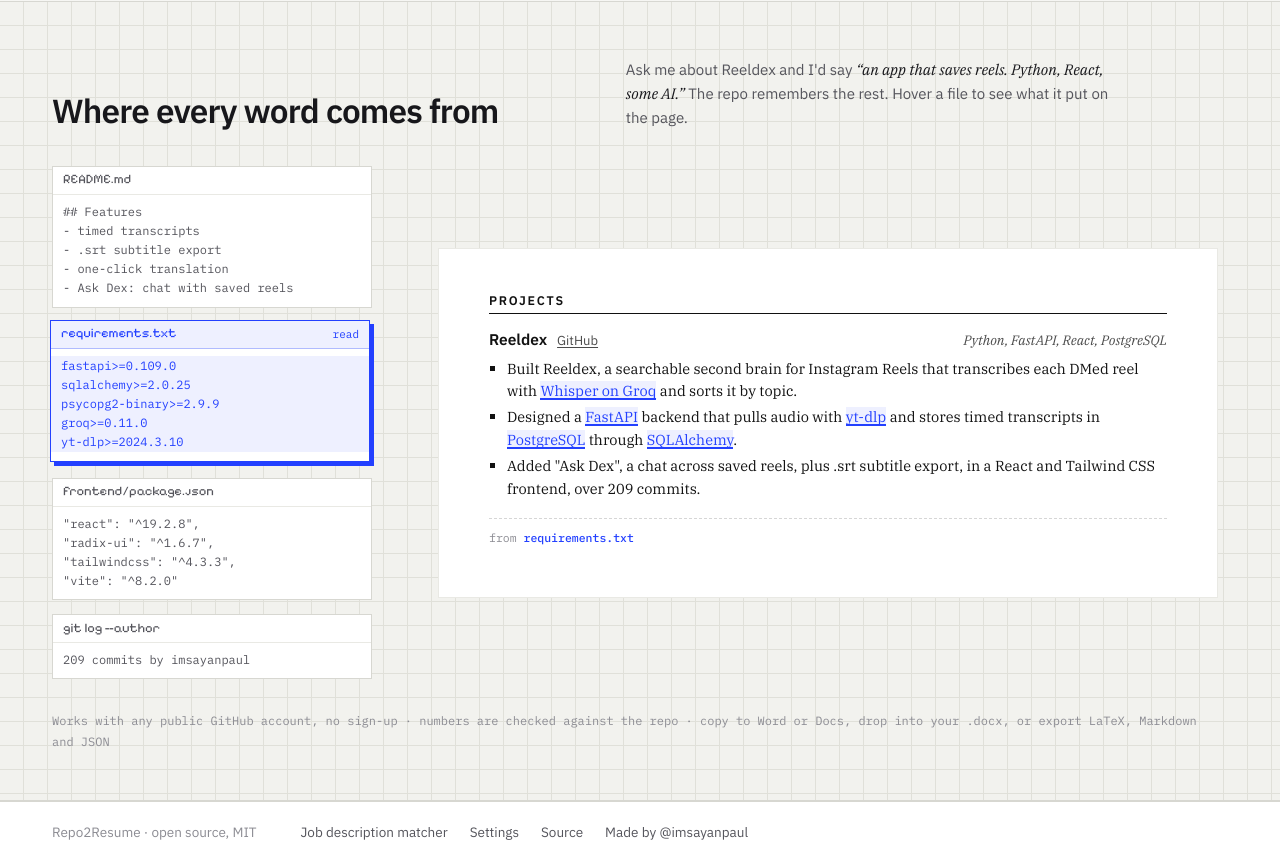
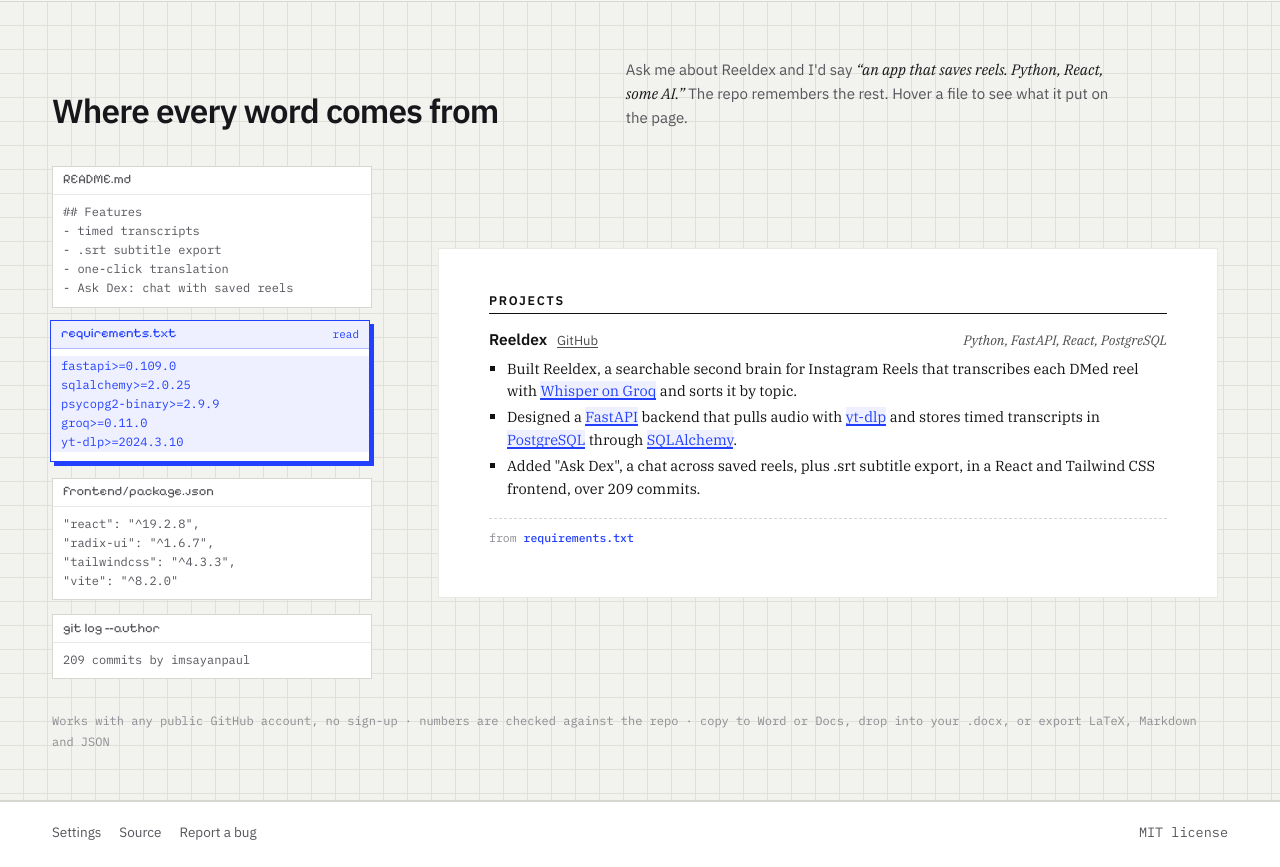
Before and after one commit to imsayanpaul/Repo2Resume, a React (Vite) app: page / in a window 1280 px wide. Shown: the part 402-1269 px from the top of the page. Built offline with nearby package versions, Linux system fonts and the light colour scheme; no server answers.

Commit message:
fix(ui): drop footer items that did nothing

```diff
--- a/src/components/Footer.jsx
+++ b/src/components/Footer.jsx
@@ -1,15 +1,15 @@
 import React from 'react';
 
-export default function Footer({ onOpenSettings, onOpenJdModal }) {
+export default function Footer({ onOpenSettings }) {
   return (
     <footer className="footer">
       <div className="footer-inner">
-        <span>Repo2Resume · open source, MIT</span>
-        <span className="footer-spacer" />
-        <button type="button" onClick={onOpenJdModal}>Job description matcher</button>
-        <button type="button" onClick={onOpenSettings}>Settings</button>
-        <a href="https://github.com/imsayanpaul/Repo2Resume" target="_blank" rel="noreferrer">Source</a>
-        <a href="https://github.com/imsayanpaul" target="_blank" rel="noreferrer">Made by @imsayanpaul</a>
+        <span className="footer-links">
+          <button type="button" onClick={onOpenSettings}>Settings</button>
+          <a href="https://github.com/imsayanpaul/Repo2Resume" target="_blank" rel="noreferrer">Source</a>
+          <a href="https://github.com/imsayanpaul/Repo2Resume/issues" target="_blank" rel="noreferrer">Report a bug</a>
+        </span>
+        <a className="footer-license" href="https://github.com/imsayanpaul/Repo2Resume/blob/main/LICENSE" target="_blank" rel="noreferrer">MIT license</a>
       </div>
     </footer>
   );
```
